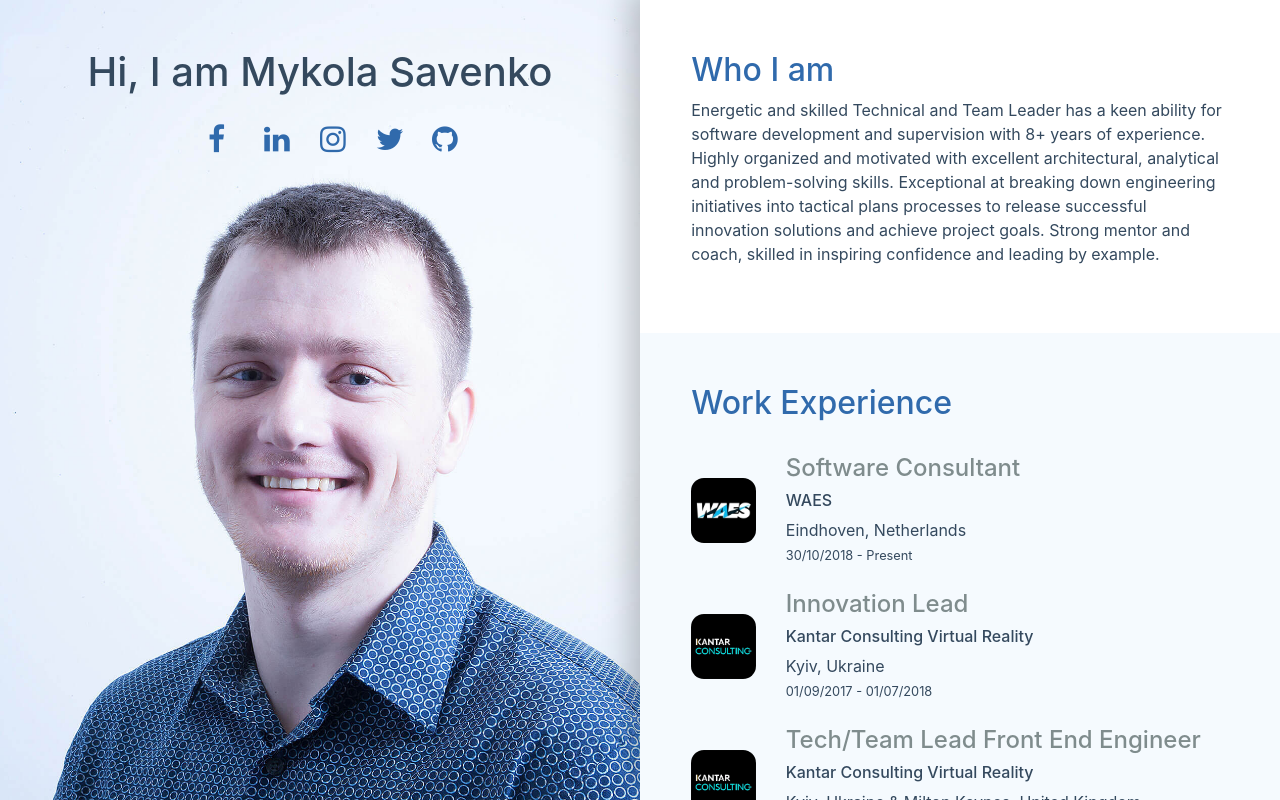
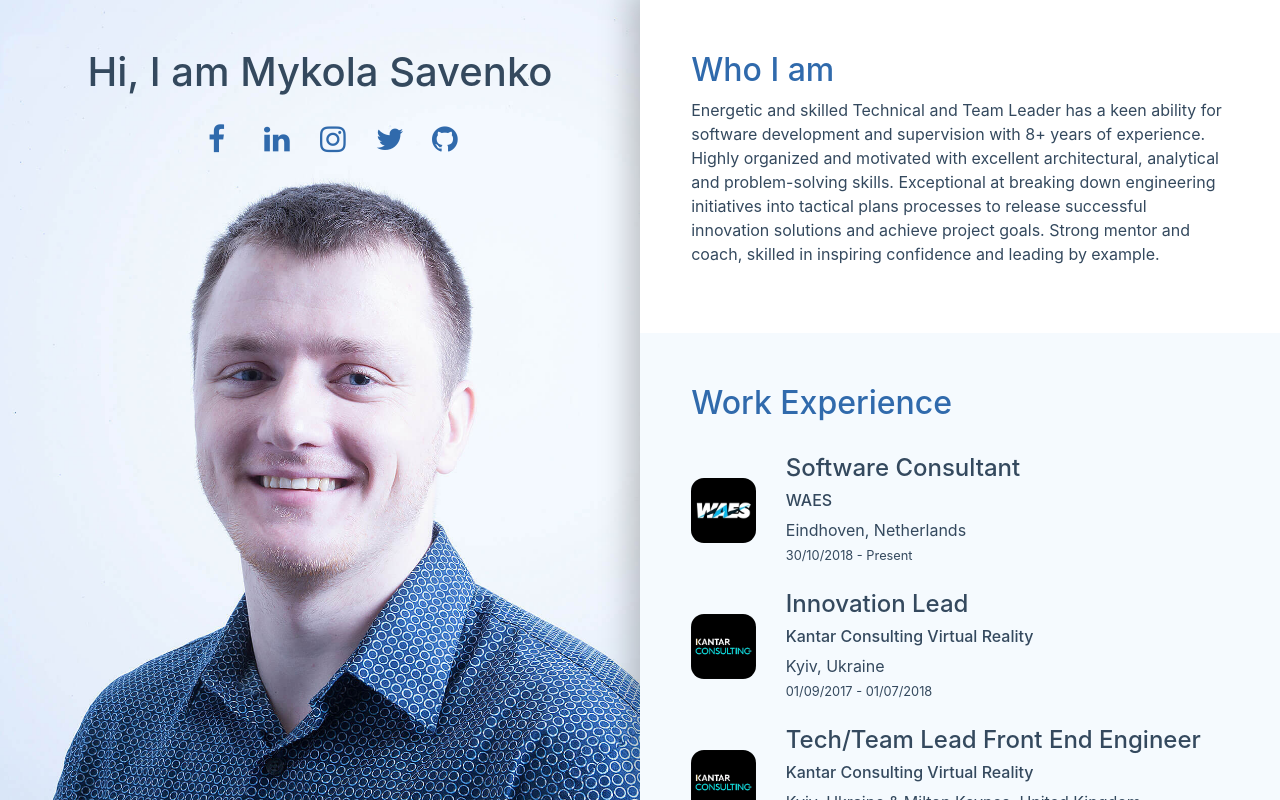
Before and after one commit to biosis21/mykolasavenko.com, a React (Create React App) app: page / in a window 1280 px wide. Built offline with nearby package versions, Linux system fonts and the light colour scheme.

Commit message:
remove a tag for exp

```diff
--- a/src/components/WorkExperienceItem/index.js
+++ b/src/components/WorkExperienceItem/index.js
@@ -28,13 +28,12 @@ const WorkExperienceItem = ({job}) => {
                 </a>
             </Col>
             <Col>
-                <a
-                    href="#"
+                <h3
                     className="work-experience-item__title"
                     onClick={() => setCollapse(!collapse)}
                 >
-                    <h3>{job.title}</h3>
-                </a>
+                    {job.title}
+                </h3>
                 <h4>{job.company}</h4>
                 <Location locations={job.locations} />
                 <TimeRange
```
